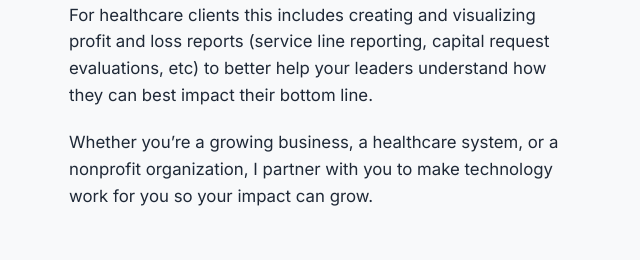
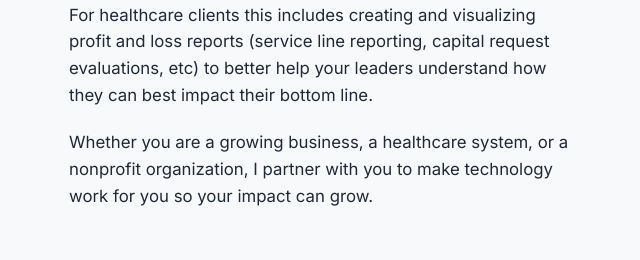
Before and after one commit to RidgepathDC/my-website, a plain HTML site: page index.html in a window 1280 px wide. Shown: the part 1749-2009 px from the top of the page, 45-685 px from the left. Drawn offline with Linux system fonts and the light colour scheme.

Commit message:
Update index.html

```diff
--- a/index.html
+++ b/index.html
@@ -609,7 +609,7 @@
             <strong>Data analysis</strong> – Turning raw information into actionable insights using SQL, Excel, Python, or data visualization tools. For healthcare clients this includes creating and visualizing profit and loss reports (service line reporting, capital request evaluations, etc) to better help your leaders understand how they can best impact their bottom line.
           </p>
           <p>
-            Whether you’re a growing business, a healthcare system, or a nonprofit organization, I partner with you to make technology work for you so your impact can grow.
+            Whether you are a growing business, a healthcare system, or a nonprofit organization, I partner with you to make technology work for you so your impact can grow.
           </p>
         </div>
 
```
